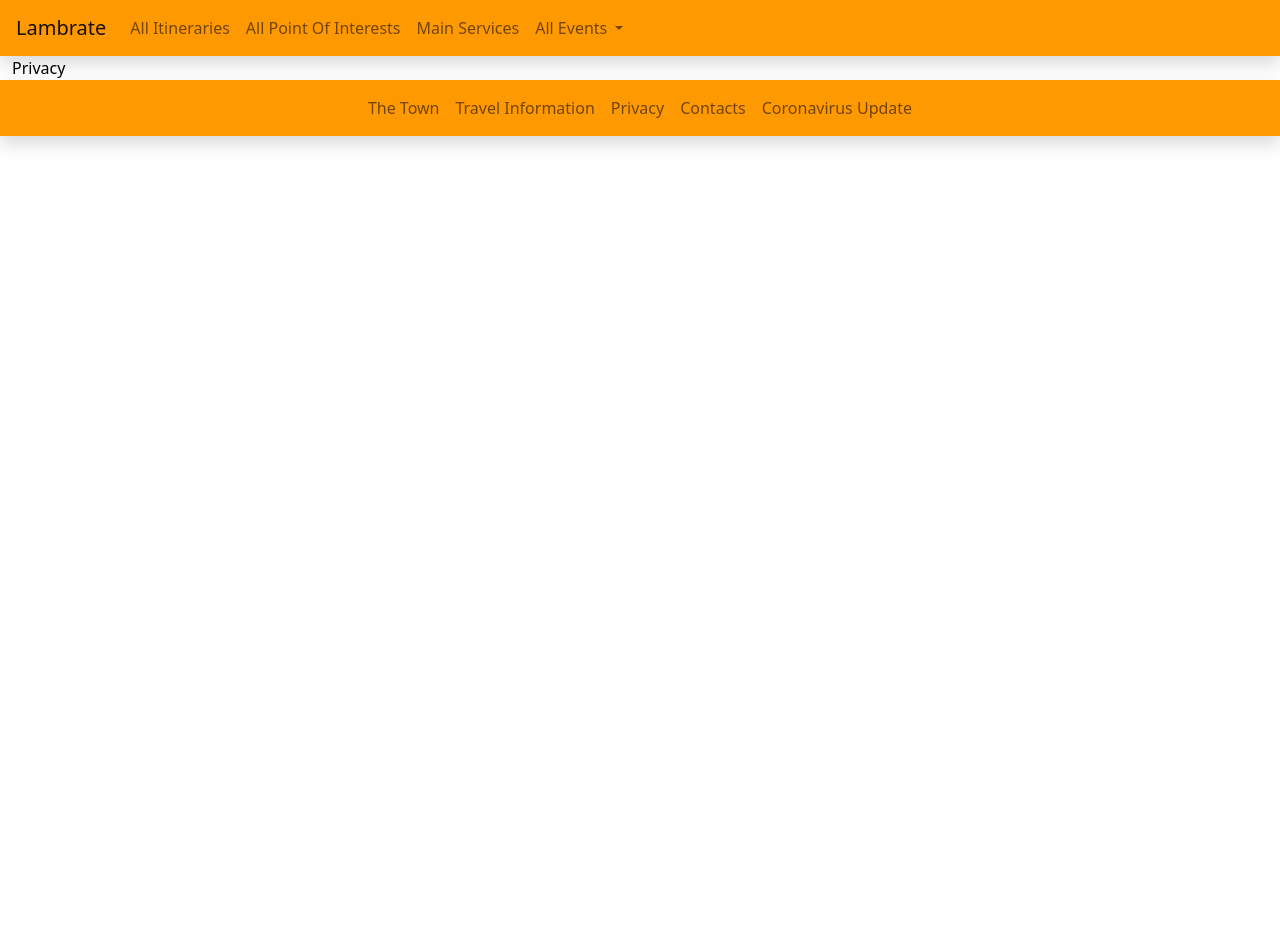
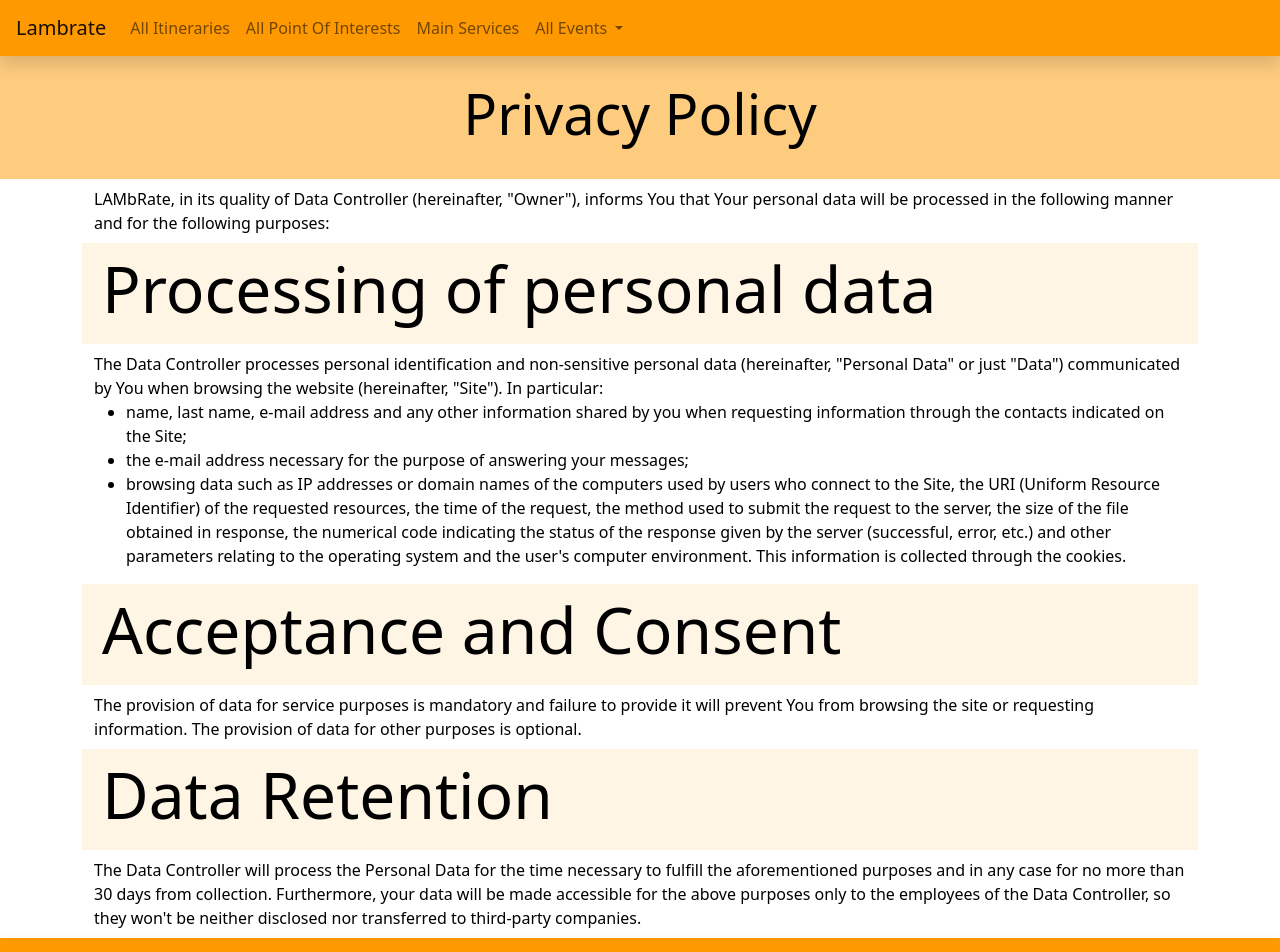
Before and after one commit to amangabba/HYPE-GabbaPanseriNumeroliSanti, a Nuxt app: page /Privacy in a window 1280 px wide. Shown: the top 952 px of the page. Before the commit the page ends 800 px from the top, so only its background shows below. Built offline with nearby package versions, Linux system fonts and the light colour scheme.

Commit message:
Page Privacy created

```diff
--- a/pages/Privacy.vue
+++ b/pages/Privacy.vue
@@ -1,5 +1,60 @@
 <template>
-    <div>Privacy</div>
+    <div class="justify-content-center container-fluid">
+        <div
+            class="title-row row p-4 text-center bg-primary bg-opacity-50 mb-2"
+        >
+            <h1 class="display-4">Privacy Policy</h1>
+        </div>
+        <div id="content" class="container">
+            <div class="justify-content-md-center">
+                LAMbRate, in its quality of Data Controller (hereinafter, "Owner"), informs You
+                that Your personal data will be processed in the following manner and for the following purposes:
+            </div>
+            <div class="row bg-primary bg-opacity-10 p-2 bi-text-left mt-2 mb-2">
+                <h4 class="display-3">Processing of personal data</h4>
+            </div>
+            <div id="data" class="mt-2 mb-2">
+                <div>
+                    The Data Controller processes personal identification and non-sensitive personal data (hereinafter,
+                    "Personal Data" or just "Data") communicated by You when browsing the website (hereinafter, "Site").
+                    In particular:
+                    <ul>
+                        <li>
+                            name, last name, e-mail address and any other information shared by you when requesting information
+                            through the contacts indicated on the Site;
+                        </li>
+                        <li>
+                            the e-mail address necessary for the purpose of answering your messages;
+                        </li>
+                        <li>
+                            browsing data such as IP addresses or domain names of the computers used by users who connect to
+                            the Site, the URI (Uniform Resource Identifier) of the requested resources, the
+                            time of the request, the method used to submit the request to the server, the size of the file
+                            obtained in response, the numerical code indicating the status of the response given by the server
+                            (successful, error, etc.) and other parameters relating to the operating system and the user's
+                            computer environment. This information is collected through the cookies.
+                        </li>
+                    </ul>
+                </div>
+            </div>
+            <div class="row bg-primary bg-opacity-10 p-2 bi-text-left mt-2 mb-2">
+                <h4 class="display-3">Acceptance and Consent</h4>
+            </div>
+            <div id="acceptance" class="mt-2 mb-2">
+                The provision of data for service purposes is mandatory and failure to provide it will prevent You
+                from browsing the site or requesting information. The provision of data for other purposes is optional.
+            </div>
+            <div class="row bg-primary bg-opacity-10 p-2 bi-text-left mt-2 mb-2">
+                <h4 class="display-3">Data Retention</h4>
+            </div>
+            <div id="storage" class="mt-2 mb-2">
+                The Data Controller will process the Personal Data for the time necessary to fulfill the aforementioned
+                purposes and in any case for no more than 30 days from collection.
+                Furthermore, your data will be made accessible for the above purposes only to the employees of the
+                Data Controller, so they won't be neither disclosed nor transferred to third-party companies.
+            </div>
+        </div>
+    </div>
 </template>
 
 <script>
@@ -8,4 +63,5 @@ export default {
 }
 </script>
 
-<style scoped></style>
+<style scoped>
+</style>
```
